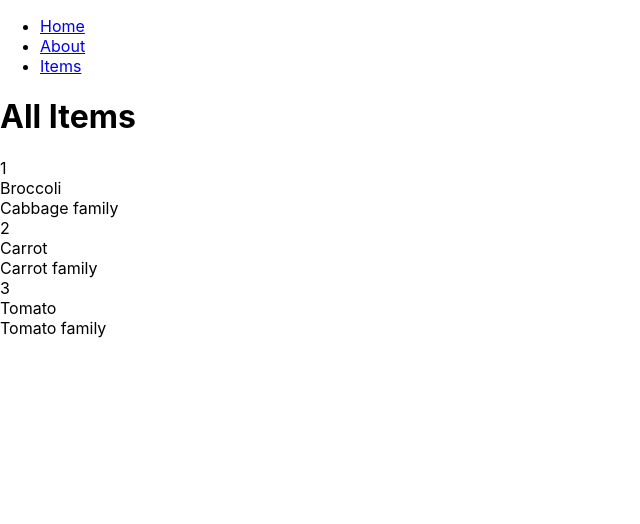
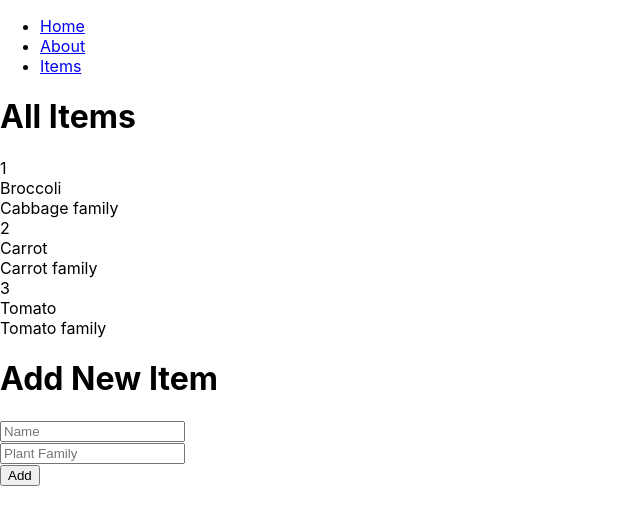
Before and after one commit to dkhomenko/react-garden, a React app: page /items in a window 1280 px wide. Shown: the top 524 px of the page, without its empty margins (0-640 px from the left). Built offline with nearby package versions, Linux system fonts and the light colour scheme.

Commit message:
Implented adding a new item.

```diff
--- a/src/api/mockItemApi.js
+++ b/src/api/mockItemApi.js
@@ -23,7 +23,7 @@ const items = [
 
 //This would be performed on the server in a real app. Just stubbing in.
 const generateId = () => {
-  return Math.max(...items.map(itm => itm.id), 1);
+  return Math.max(...items.map(itm => itm.id), 0) + 1;
 };
 
 class ItemApi {
--- /dev/null
+++ b/src/components/items/AddItem.js
@@ -0,0 +1,48 @@
+import React, { Component } from 'react';
+
+class AddItem extends Component {
+    constructor(props) {
+        super(props);
+        this.state = {
+            name: '',
+            plantFamily: ''
+        };
+        this.onFieldChange = this.onFieldChange.bind(this);
+        this.addNew = this.addNew.bind(this);
+    }
+    onFieldChange(event) {
+        this.setState({
+            [event.target.name]: event.target.value
+        });
+    }
+    addNew(e) {
+        e.preventDefault();
+
+        var newItem = {
+            name: this.state.name,
+            plantFamily: this.state.plantFamily
+        };
+
+        this.props.addItem(newItem);
+    }
+    clear() {
+        this.setState({
+            name: '',
+            plantFamily: ''
+        });
+    }
+    render() {
+        return (
+            <div>
+                <h1>Add New Item</h1>
+                <form onSubmit={this.addNew}>
+                    <input type='text' name='name' placeholder='Name' value={this.state.name} onChange={this.onFieldChange} /> <br/>
+                    <input type='text' name='plantFamily' placeholder='Plant Family' value={this.state.plantFamily} onChange={this.onFieldChange} /> <br/>
+                    <button type='submit'>Add</button>
+                </form>
+            </div>
+        );
+    }
+}
+
+export default AddItem;
--- a/src/components/items/ItemsPage.js
+++ b/src/components/items/ItemsPage.js
@@ -1,11 +1,14 @@
 import React, { Component } from 'react';
 import ItemList from './ItemList';
+import AddItem from './AddItem';
 import ItemApi from '../../api/mockItemApi';
 
 class ItemsPage extends Component {
     constructor(props) {
         super(props);
         this.state = { items: [] };
+
+        this.addItem = this.addItem.bind(this);
     }
 
     componentDidMount() {
@@ -14,10 +17,18 @@ class ItemsPage extends Component {
         });
     }
 
+    addItem(item) {
+        ItemApi.saveItem(item).then((newItem) => {
+            var newItems = this.state.items.concat(newItem);
+            this.setState({ items: newItems });
+        });
+    }
+
     render() {
         return (
             <div>
                 <ItemList items={this.state.items} />
+                <AddItem addItem={this.addItem} />
             </div>
         );
     }
```
Also changed, not shown: 1 other file (tests, documents, lock files or other folders).
